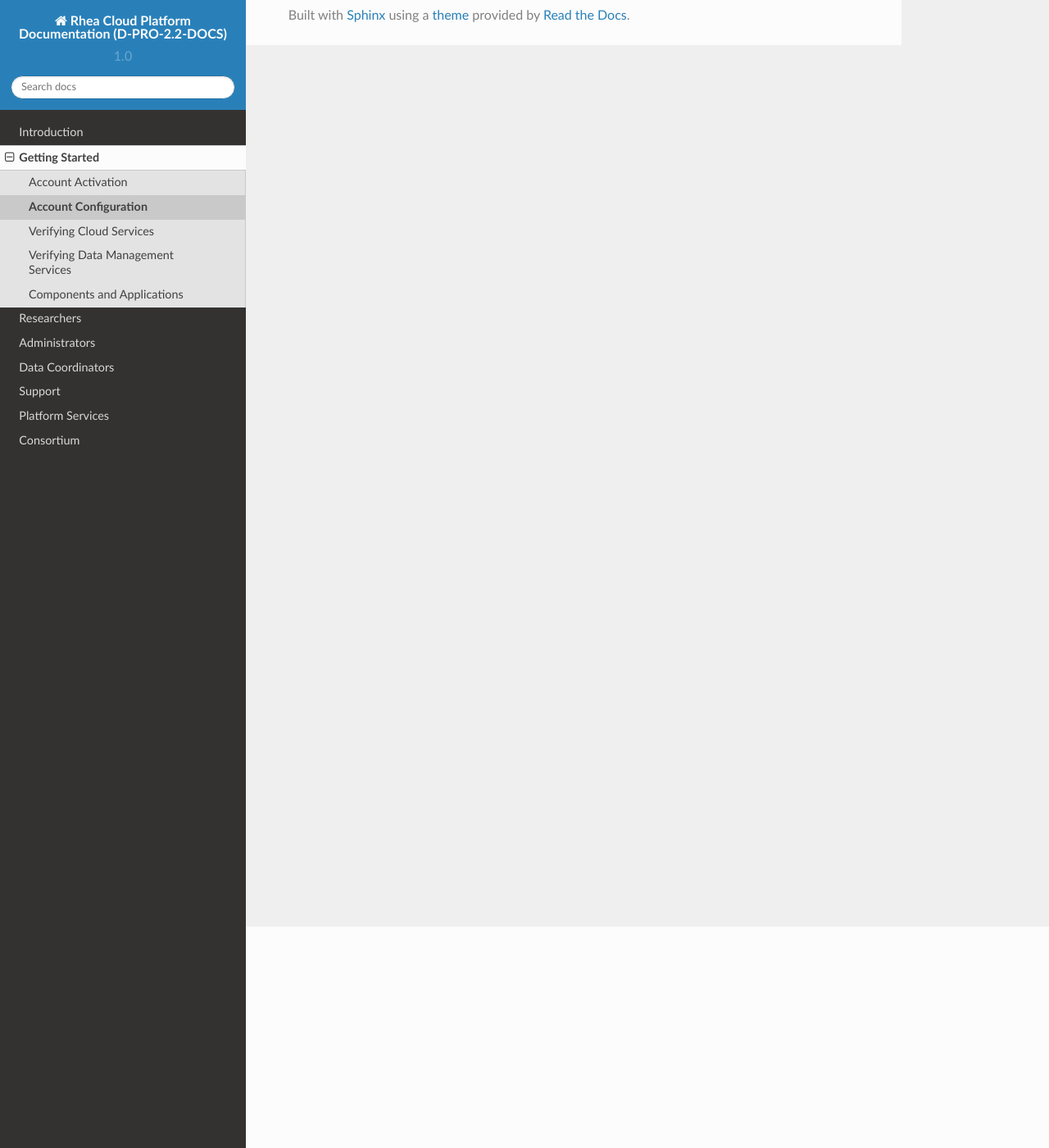
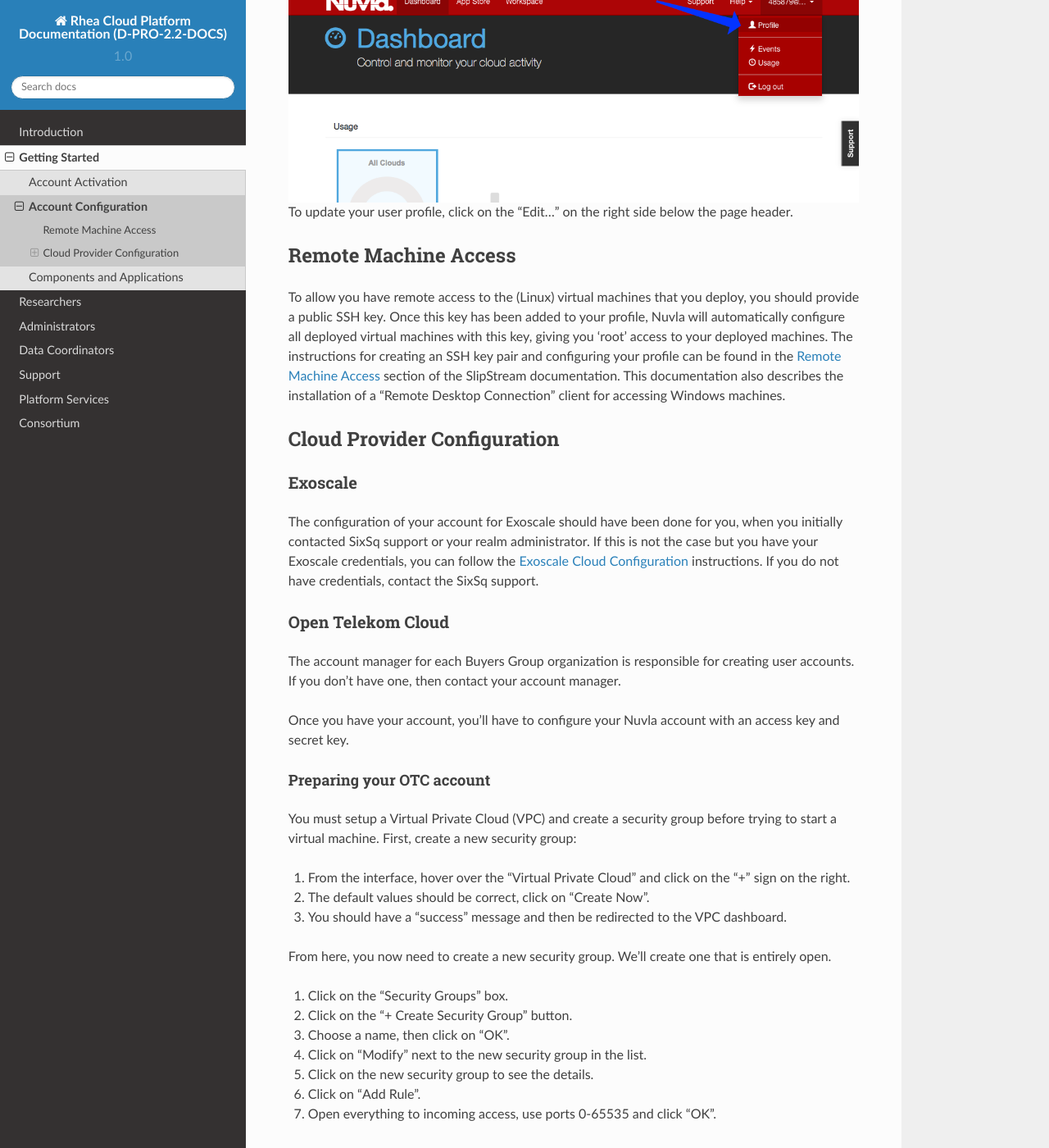
Before and after one commit to teamputtygen/hn-docs, a Sphinx documentation site: the page built from docs/getting-started/configuration.rst, in a window 1280 px wide and 1400 px high, scrolled down 270 px. Shown: the whole window at 82% size. Built offline with Sphinx 7.4.7 and the Read the Docs theme 2.0.0, drawn with Linux system fonts in a browser that asks for light colours; some of the changed text lies outside the part shown.

Commit message:
complete getting started section

```diff
--- a/docs/getting-started/configuration.rst
+++ b/docs/getting-started/configuration.rst
@@ -1,2 +1,87 @@
 Account Configuration
 =====================
+
+To use Nuvla to provision the data management services or cloud
+applications on the IaaS cloud infrastructures, you must configure
+your Nuvla account.  To access your user profile, click on "Profile"
+link under your username.
+
+.. figure:: ../images/nuvlaUserProfile.png
+   :alt: Accessing Your User Profile
+   :width: 100%
+   :align: center
+
+To update your user profile, click on the "Edit..." on the right side
+below the page header.
+
+
+Remote Machine Access
+---------------------
+
+To allow you have remote access to the (Linux) virtual machines that
+you deploy, you should provide a public SSH key. Once this key has
+been added to your profile, Nuvla will automatically configure all
+deployed virtual machines with this key, giving you 'root' access to
+your deployed machines. The instructions for creating an SSH key pair
+and configuring your profile can be found in the `Remote Machine
+Access`_ section of the SlipStream documentation.  This documentation
+also describes the installation of a "Remote Desktop Connection"
+client for accessing Windows machines.
+
+Cloud Provider Configuration
+----------------------------
+
+Exoscale
+~~~~~~~~
+
+The configuration of your account for Exoscale should have been done
+for you, when you initially contacted SixSq support or your realm
+administrator.  If this is not the case but you have your Exoscale
+credentials, you can follow the `Exoscale Cloud Configuration`_
+instructions.  If you do not have credentials, contact the SixSq
+support.
+
+Open Telekom Cloud
+~~~~~~~~~~~~~~~~~~
+
+The account manager for each Buyers Group organization is responsible
+for creating user accounts.  If you don't have one, then contact your
+account manager.
+
+Once you have your account, you'll have to configure your Nuvla
+account with an access key and secret key.
+
+Preparing your OTC account
+^^^^^^^^^^^^^^^^^^^^^^^^^^
+
+You must setup a Virtual Private Cloud (VPC) and create a security
+group before trying to start a virtual machine. First, create a new
+security group:
+
+1. From the interface, hover over the "Virtual Private Cloud" and
+   click on the "+" sign on the right.
+2. The default values should be correct, click on "Create Now".
+3. You should have a "success" message and then be redirected to the VPC dashboard.
+
+From here, you now need to create a new security group. We'll create
+one that is entirely open.
+
+1. Click on the "Security Groups" box.
+2. Click on the "+ Create Security Group" button.
+3. Choose a name, then click on "OK".
+4. Click on "Modify" next to the new security group in the list.
+5. Click on the new security group to see the details.
+6. Click on "Add Rule".
+7. Open everything to incoming access, use ports 0-65535 and click
+   "OK".
+
+Your account should now be ready to start a virtual machine.
+
+Configuration Nuvla with OTC
+^^^^^^^^^^^^^^^^^^^^^^^^^^^^
+
+**TBD...**
+
+.. _`Remote Machine Access`: http://ssdocs.sixsq.com/en/latest/tutorials/ss/appendix.html#remote-machine-access
+
+.. _`Exoscale Cloud Configuration`: http://ssdocs.sixsq.com/en/latest/tutorials/ss/prerequisites.html#exoscale
--- a/docs/getting-started/index.rst
+++ b/docs/getting-started/index.rst
@@ -12,6 +12,4 @@
 
    activation
    configuration
-   verify-clouds
-   verify-onedata
    applications
--- a/docs/getting-started/verify-clouds.rst
+++ /dev/null
@@ -1,2 +0,0 @@
-Verifying Cloud Services
-========================
--- a/docs/getting-started/verify-onedata.rst
+++ /dev/null
@@ -1,2 +0,0 @@
-Verifying Data Management Services
-==================================
```
Also changed, not shown: docs/getting-started/applications.rst (+23 -0 lines), docs/images/nuvlaAppStore.png (added), docs/images/nuvlaUserProfile.png (added).
